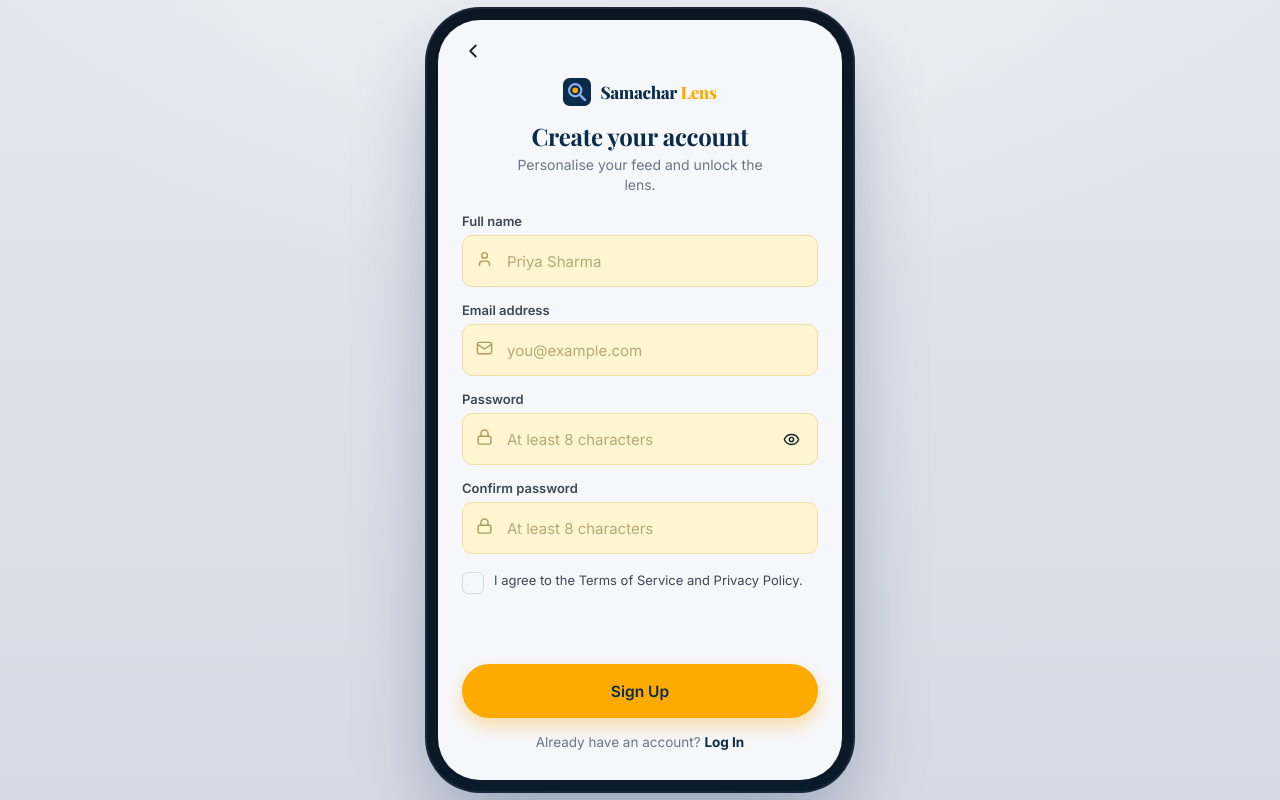
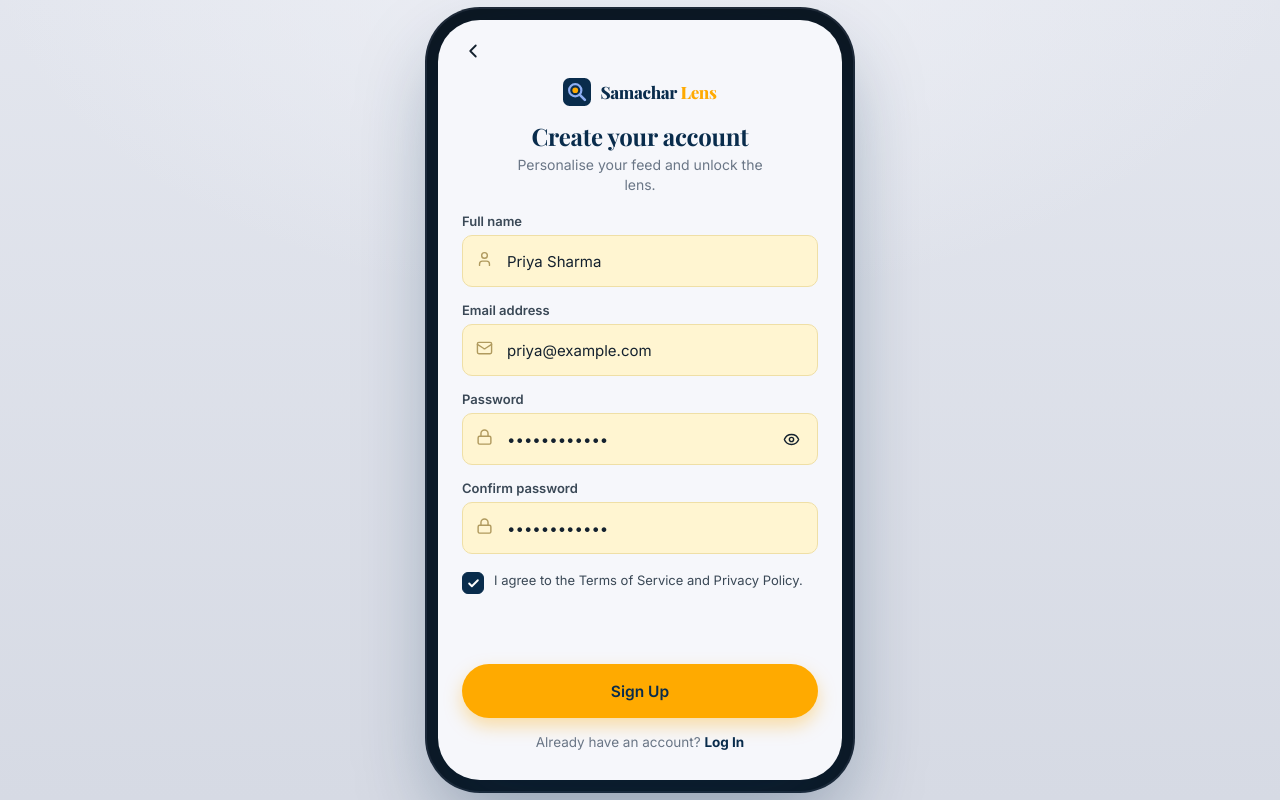
Before and after one commit to deymridusmita/samachar-lens, a React (Vite) app: page /signup in a window 1280 px wide. Built offline with nearby package versions, Linux system fonts and the light colour scheme.

Commit message:
Pre-fill auth forms with demo defaults for one-click sign-up/login

```diff
--- a/src/pages/Login.jsx
+++ b/src/pages/Login.jsx
@@ -13,7 +13,11 @@ export default function Login() {
   const navigate = useNavigate()
   const { logIn } = useAuth()
   const { t } = useTranslation()
-  const [form, setForm] = useState({ email: '', password: '' })
+  // Pre-filled so demo log-in is one click; clear either field to test validation.
+  const [form, setForm] = useState({
+    email: 'priya@example.com',
+    password: 'samachar2026',
+  })
   const [errors, setErrors] = useState({})
   const [showPw, setShowPw] = useState(false)
 
--- a/src/pages/SignUp.jsx
+++ b/src/pages/SignUp.jsx
@@ -14,8 +14,14 @@ export default function SignUp() {
   const navigate = useNavigate()
   const { signUp } = useAuth()
   const { t } = useTranslation()
-  const [form, setForm] = useState({ name: '', email: '', password: '', confirm: '' })
-  const [agree, setAgree] = useState(false)
+  // Pre-filled so demo sign-up is one click; clear any field to test validation.
+  const [form, setForm] = useState({
+    name: 'Priya Sharma',
+    email: 'priya@example.com',
+    password: 'samachar2026',
+    confirm: 'samachar2026',
+  })
+  const [agree, setAgree] = useState(true)
   const [errors, setErrors] = useState({})
   const [showPw, setShowPw] = useState(false)
 
```
